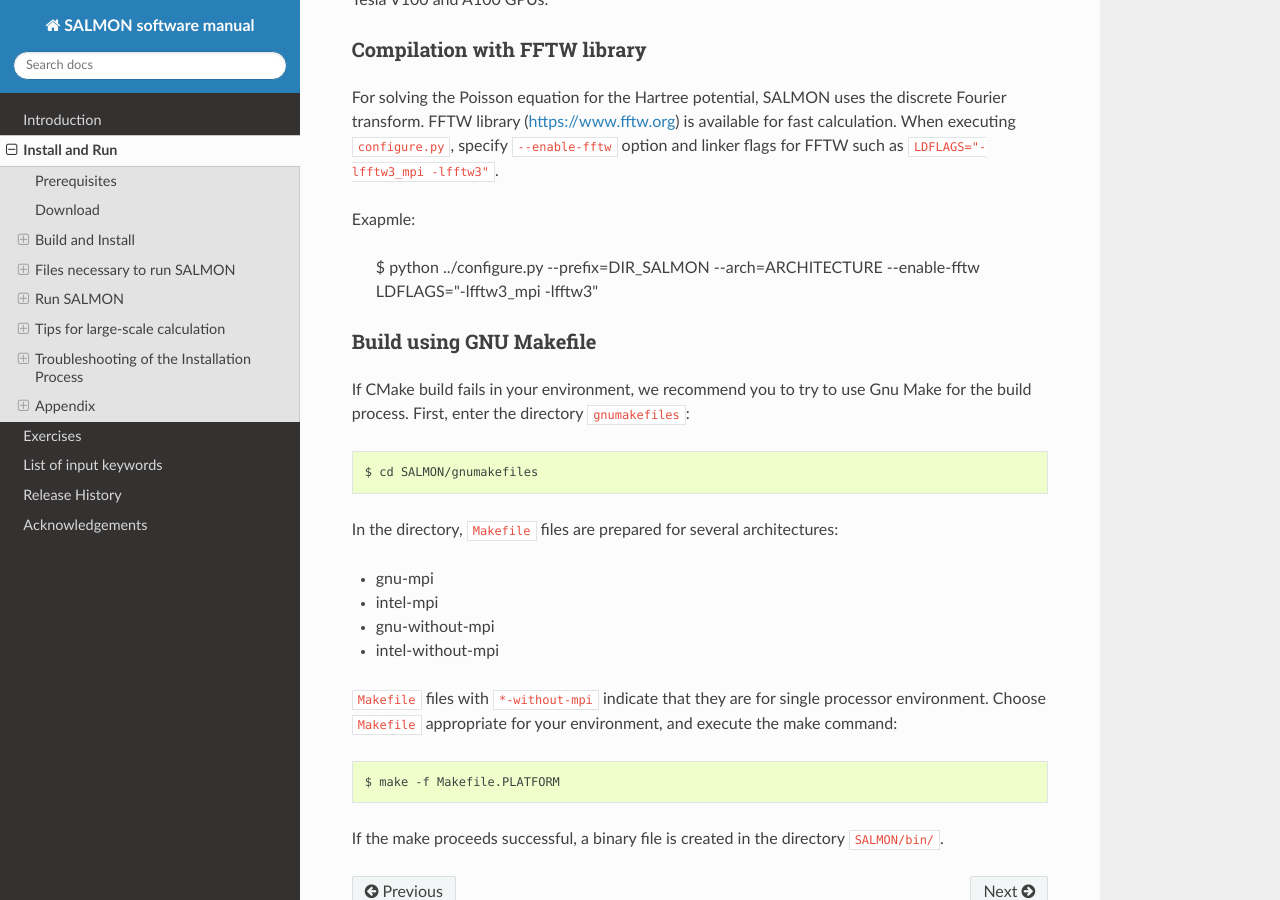
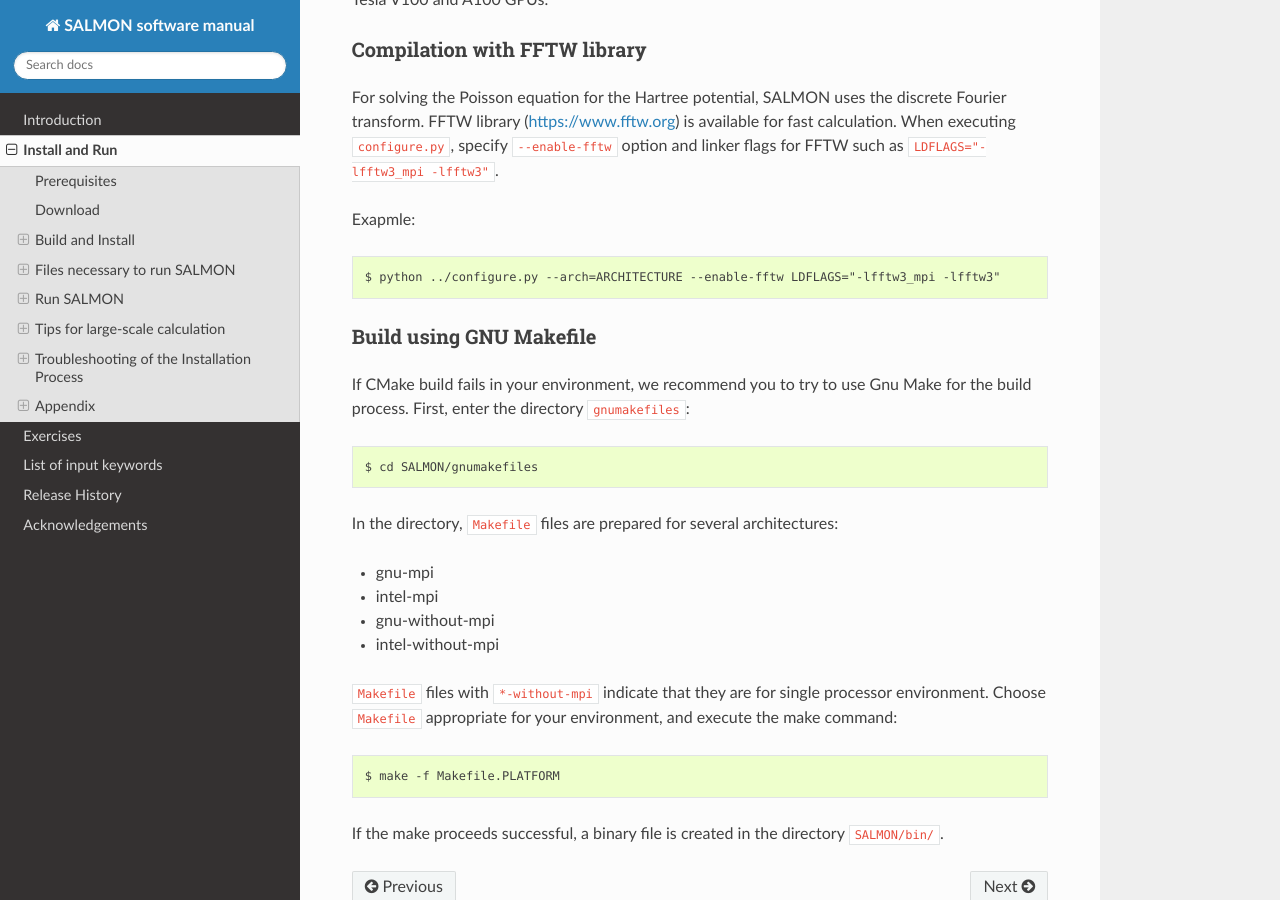
Before and after one commit to SALMON-TDDFT/SALMON-DOCS, a Sphinx documentation site: the page built from source/install_and_run.rst, in a window 1280 px wide and 900 px high, scrolled down 12490 px. Built offline with Sphinx 7.4.7 and the Read the Docs theme 2.0.0, drawn with Linux system fonts in a browser that asks for light colours; formulas are drawn with MathJax 3.

Commit message:
Update install_and_run.rst

```diff
--- a/source/install_and_run.rst
+++ b/source/install_and_run.rst
@@ -575,9 +575,9 @@
 FFTW library (https://www.fftw.org) is available for fast calculation.
 When executing ``configure.py``, specify ``--enable-fftw`` option and linker flags for FFTW such as ``LDFLAGS="-lfftw3_mpi -lfftw3"``.
 
-Exapmle:
+Exapmle::
 
-    $ python ../configure.py --prefix=DIR_SALMON --arch=ARCHITECTURE --enable-fftw LDFLAGS="-lfftw3_mpi -lfftw3"
+    $ python ../configure.py --arch=ARCHITECTURE --enable-fftw LDFLAGS="-lfftw3_mpi -lfftw3"
 
 .. _build-gnu-make:
 
```
